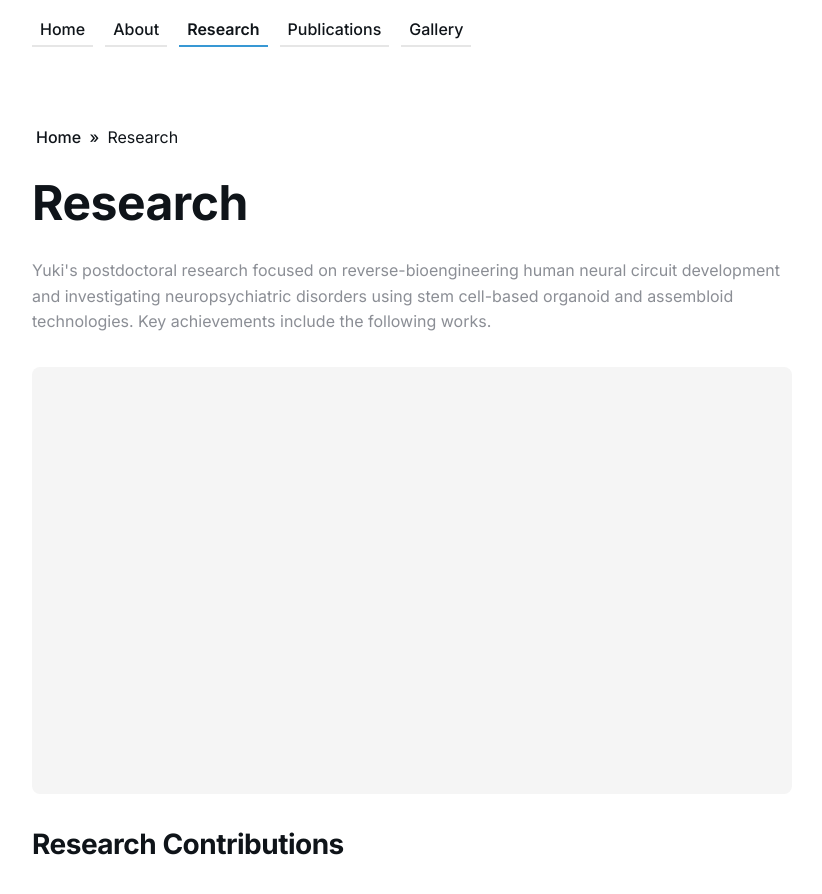
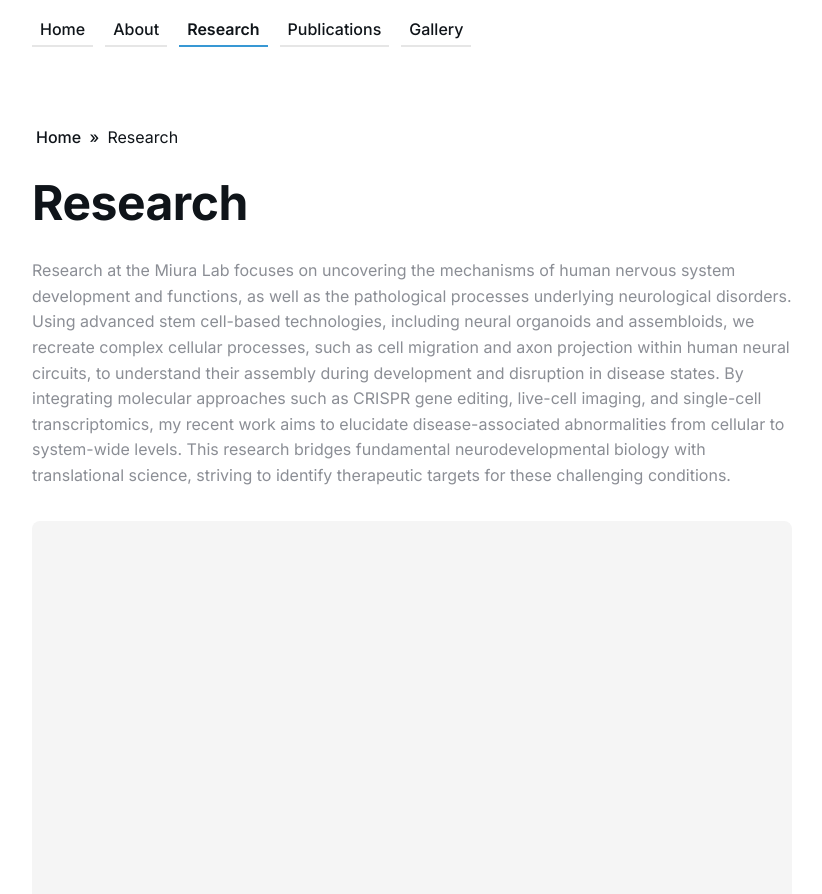
Before and after one commit to ykmiura/ykmiura.github.io, a Jekyll site: the page built from _pages/research.md, in a window 1280 px wide and 900 px high, scrolled down 339 px. Shown: the top 894 px of the window, without its empty margins (228-1050 px from the left). Built offline with Jekyll 4.4.1, drawn with Linux system fonts in a browser that asks for light colours.

Commit message:
Update research.md

```diff
--- a/_pages/research.md
+++ b/_pages/research.md
@@ -1,9 +1,9 @@
 ---
 layout: page
 title: Research
-description: Yuki's postdoctoral research focused on reverse-bioengineering human neural circuit development and investigating neuropsychiatric disorders using stem cell-based organoid and assembloid technologies. Key achievements include the following works.
+description: Research at the Miura Lab focuses on uncovering the mechanisms of human nervous system development and functions, as well as the pathological processes underlying neurological disorders. Using advanced stem cell-based technologies, including neural organoids and assembloids, we recreate complex cellular processes, such as cell migration and axon projection within human neural circuits, to understand their assembly during development and disruption in disease states. By integrating molecular approaches such as CRISPR gene editing, live-cell imaging, and single-cell transcriptomics, my recent work aims to elucidate disease-associated abnormalities from cellular to system-wide levels. This research bridges fundamental neurodevelopmental biology with translational science, striving to identify therapeutic targets for these challenging conditions.
 permalink: /research/
-image: '/images/YM_word_cloud.jpg'
+image: '/images/01.jpg'
 page_cover: '/images/01.jpg'
 ---
 
```
